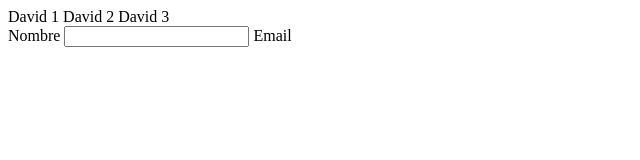
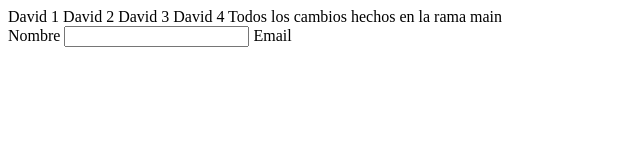
Before and after one commit to Deivii13/actividad_ed_ldm, a plain HTML site: page index.html in a window 1280 px wide. Shown: the whole page, without its empty margins (0-640 px from the left). Drawn offline with Linux system fonts and the light colour scheme.

Commit message:
cambios desde la rama main

```diff
--- a/index.html
+++ b/index.html
@@ -3,6 +3,8 @@
 	David 1
 	David 2
 	David 3
+	David 4
+	Todos los cambios hechos en la rama main
 
 	<form action="x" method="post">
 
```
